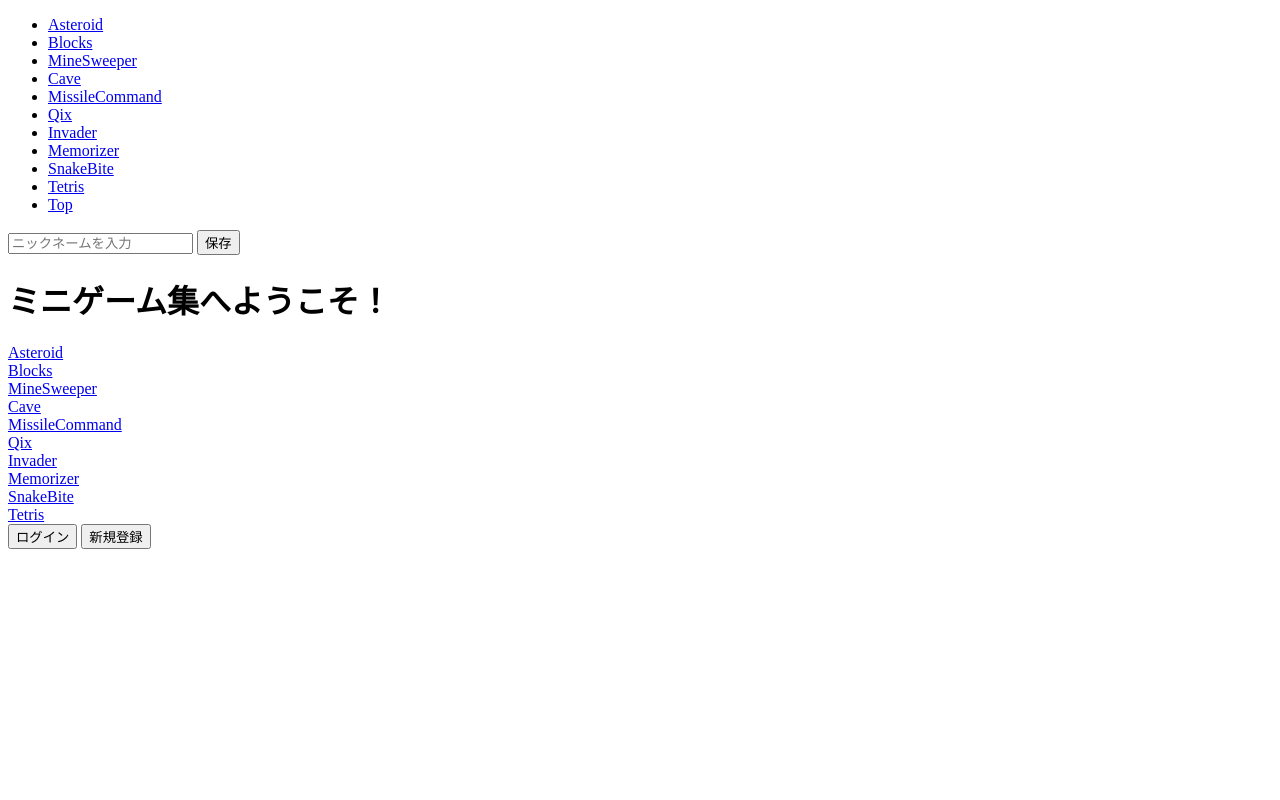
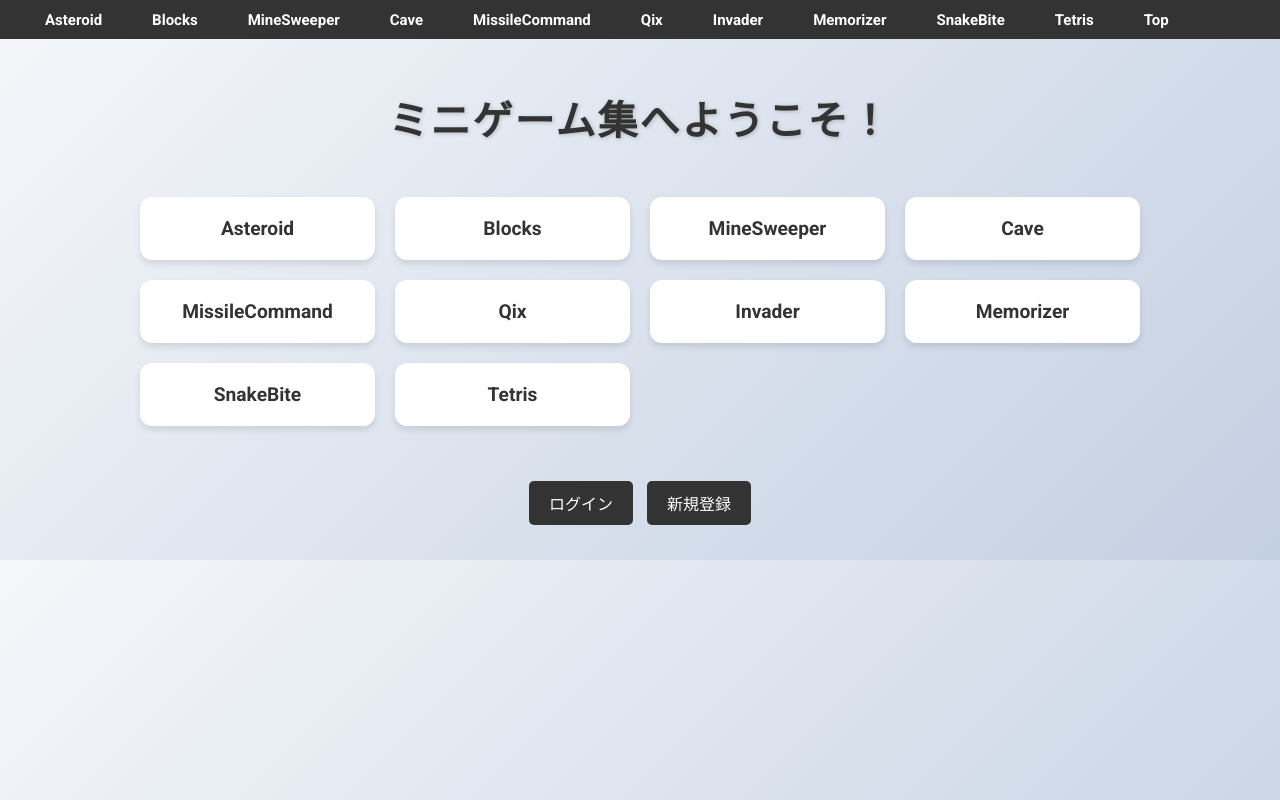
Before and after one commit to nobuhiroomasa/production-a, a plain HTML site: page docs/index.html in a window 1280 px wide. Drawn offline with Linux system fonts and the light colour scheme; files that its build step writes are made by us from their sources; the site is published under a folder, as on GitHub Pages, so addresses that start at the root find nothing; no server answers.

Commit message:
Update index.html

```diff
--- a/docs/index.html
+++ b/docs/index.html
@@ -17,7 +17,7 @@
     <script src="https://www.gstatic.com/firebasejs/9.6.10/firebase-auth-compat.js"></script>
     <script src="https://www.gstatic.com/firebasejs/9.6.10/firebase-firestore-compat.js"></script>
     <script src="firebaseConfig.js"></script>
-    <link rel="stylesheet" href="/docs/demo-repository-main/CSS/Top.css">
+    <link rel="stylesheet" href="docs/demo-repository-main/CSS/Top.css">
 </head>
 
 
```
